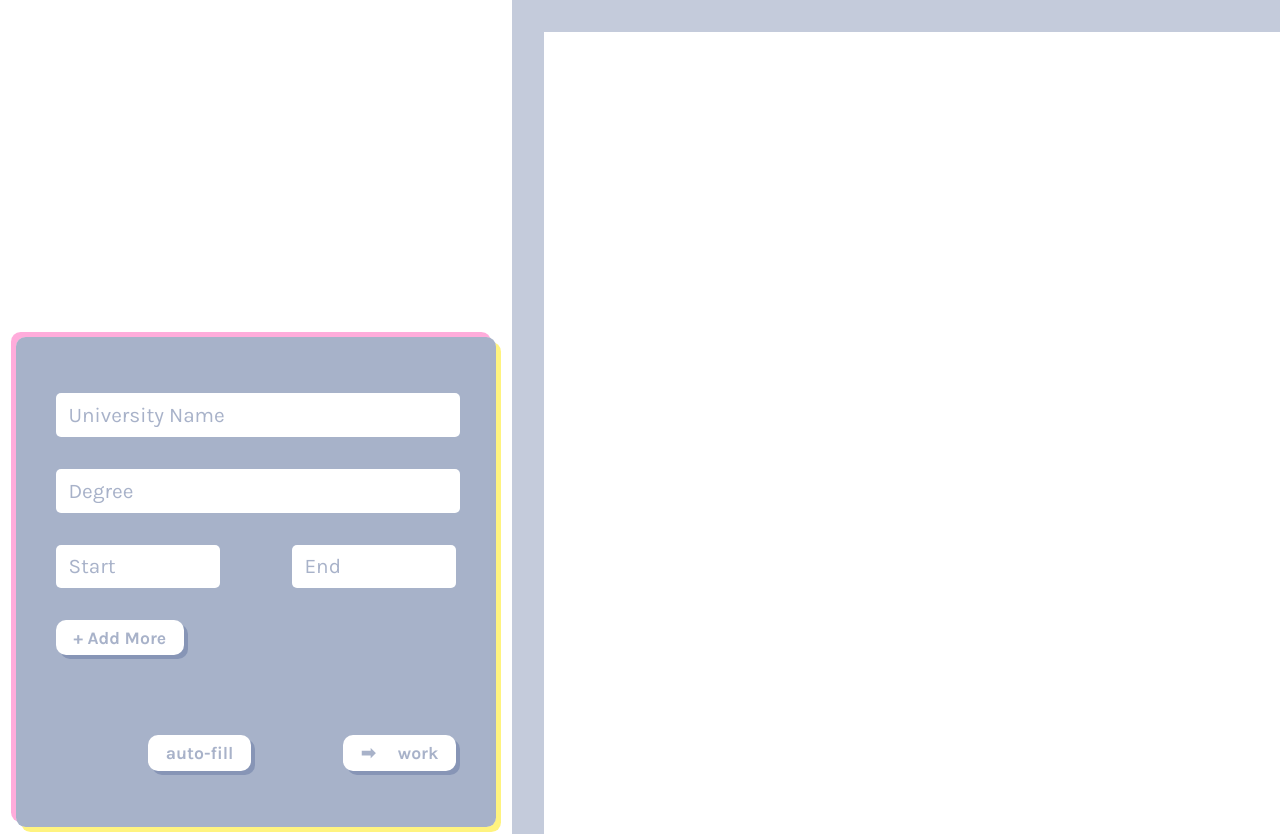
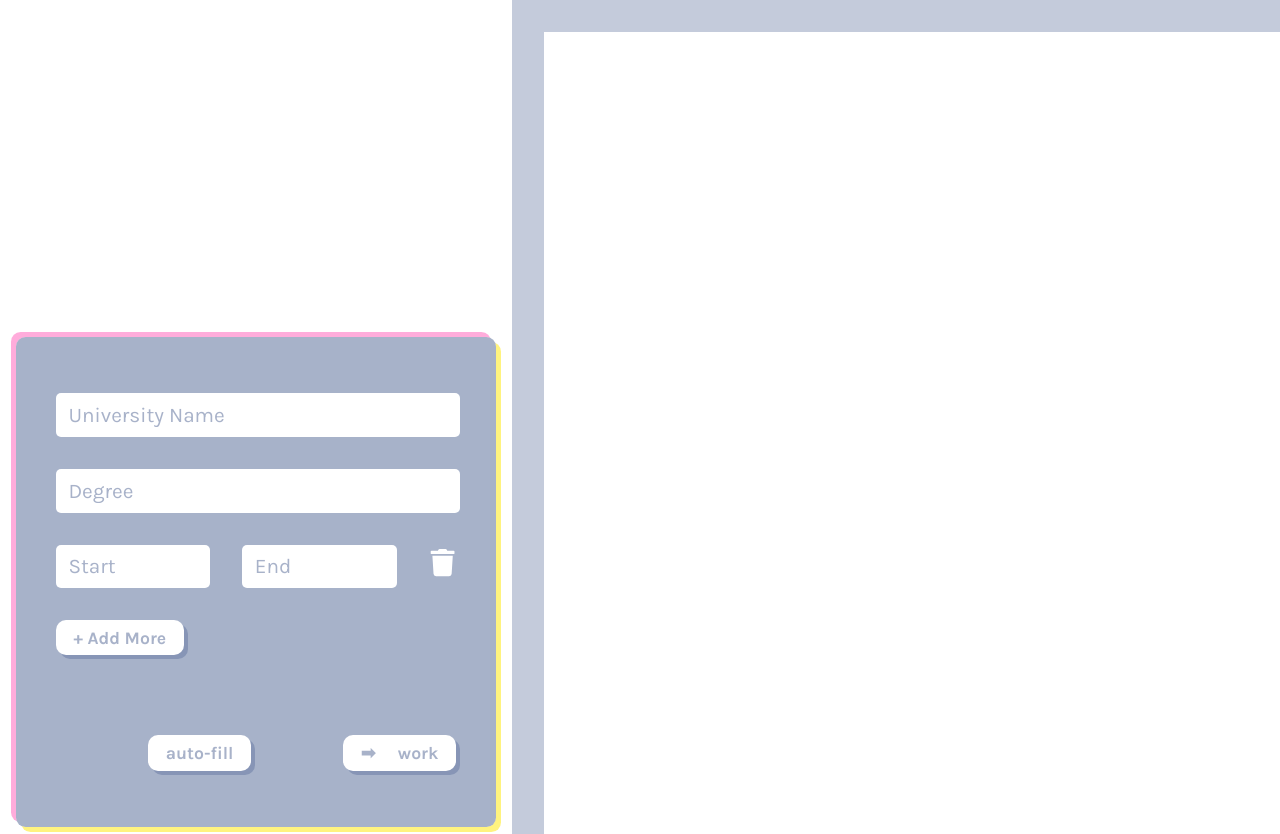
Before and after one commit to xewar/cv-builder, a React (Create React App) app: page / in a window 1280 px wide. Shown: the top 834 px of the page. Built offline with nearby package versions, Linux system fonts and the light colour scheme.

Commit message:
updates to education + work components

```diff
--- a/package.json
+++ b/package.json
@@ -8,6 +8,7 @@
     "@testing-library/user-event": "^13.5.0",
     "react": "^18.2.0",
     "react-dom": "^18.2.0",
+    "react-icons": "^4.4.0",
     "react-scripts": "5.0.1",
     "web-vitals": "^2.1.4"
   },
--- a/src/components/Editor.js
+++ b/src/components/Editor.js
@@ -11,6 +11,10 @@ class Editor extends Component {
     super(props);
     this.handleChange = this.handleChange.bind(this);
     this.updateEducation = this.updateEducation.bind(this);
+    this.addNewEducation = this.addNewEducation.bind(this);
+    this.deleteEducation = this.deleteEducation.bind(this);
+    this.addNewJob = this.addNewJob.bind(this);
+
     this.updateWork = this.updateWork.bind(this);
     this.switchForm = this.switchForm.bind(this);
     this.state = {
@@ -56,6 +60,20 @@ class Editor extends Component {
     degreesObj[0] = degree;
     this.setState({ degreesObj });
   }
+  addNewEducation(event) {
+    event.preventDefault();
+    console.log('add Education');
+  }
+  deleteEducation(event) {
+    console.log(event);
+    console.log('delete Education');
+  }
+
+  addNewJob(event) {
+    event.preventDefault();
+    console.log('to be filled in');
+  }
+
   updateWork(event) {
     const { name, value } = event.target;
     const jobsObj = this.state.jobsObj;
@@ -100,7 +118,6 @@ class Editor extends Component {
       });
     }
   }
-
   render() {
     const displayForm = () => {
       if (this.state.currentForm === 'personal') {
@@ -136,11 +153,17 @@ class Editor extends Component {
           <Education
             degreesObj={this.state.degreesObj}
             handleChange={this.updateEducation}
+            addNewEducation={this.addNewEducation}
+            deleteEducation={this.deleteEducation}
           />
         );
       } else if (this.state.currentForm === 'work') {
         return (
-          <Work jobsObj={this.state.jobsObj} handleChange={this.updateWork} />
+          <Work
+            jobsObj={this.state.jobsObj}
+            handleChange={this.updateWork}
+            addNewJob={this.addNewJob}
+          />
         );
       }
     };
--- a/src/components/Education.js
+++ b/src/components/Education.js
@@ -1,17 +1,14 @@
 import React, { Component } from 'react';
+import { FaTrash } from 'react-icons/fa';
 
 class Education extends Component {
   constructor(props) {
     super(props);
-    this.addEducation = this.addEducation.bind(this);
-  }
-  addEducation(event) {
-    event.preventDefault();
-    console.log('to be filled in');
   }
 
   render() {
-    const { degreesObj, handleChange } = this.props;
+    const { degreesObj, handleChange, addNewEducation, deleteEducation } =
+      this.props;
     return (
       <div className="formInput">
         <input
@@ -41,8 +38,12 @@ class Education extends Component {
             value={degreesObj[0].end}
             onChange={handleChange}
           />
+          <div className="trash" onClick={deleteEducation}>
+            {' '}
+            <FaTrash />
+          </div>
         </div>
-        <button onClick={this.addEducation}>+ Add More</button>
+        <button onClick={addNewEducation}>+ Add More</button>
       </div>
     );
   }
--- a/src/components/Preview.js
+++ b/src/components/Preview.js
@@ -1,5 +1,4 @@
 import React, { Component } from 'react';
-import Editor from './Editor';
 
 class Preview extends Component {
   constructor(props) {
--- a/src/components/Work.js
+++ b/src/components/Work.js
@@ -3,15 +3,10 @@ import React, { Component } from 'react';
 class Work extends Component {
   constructor(props) {
     super(props);
-    this.addMore = this.addMore.bind(this);
-  }
-  addMore(event) {
-    event.preventDefault();
-    console.log('to be filled in');
   }
 
   render() {
-    const { jobsObj, handleChange } = this.props;
+    const { jobsObj, handleChange, addNewJob } = this.props;
     return (
       <div className="formInput">
         <div className="job">
@@ -51,7 +46,7 @@ class Work extends Component {
             onChange={handleChange}
           />
         </div>
-        <button onClick={this.addMore}>+ Add Job</button>
+        <button onClick={addNewJob}>+ Add Job</button>
       </div>
     );
   }
--- a/src/styles/app.css
+++ b/src/styles/app.css
@@ -67,6 +67,7 @@ form ::placeholder {
   flex-direction: row;
   gap: 2em;
   justify-content: space-between;
+  align-items: center;
 }
 form,
 .formInput,
@@ -97,9 +98,6 @@ button {
   justify-content: space-between;
   gap: 2em;
 }
-.hidden {
-  display: none;
-}
 
 /* PREVIEW (Right-side) */
 .right {
@@ -116,3 +114,12 @@ button {
 .flipped {
   transform: scale(-1);
 }
+
+.trash {
+  color: white;
+  font-size: 1.7em;
+  text-align: center;
+}
+.trash:hover {
+  transform: scaleX(120%);
+}
```
Also changed, not shown: 1 other file (tests, documents, lock files or other folders).
